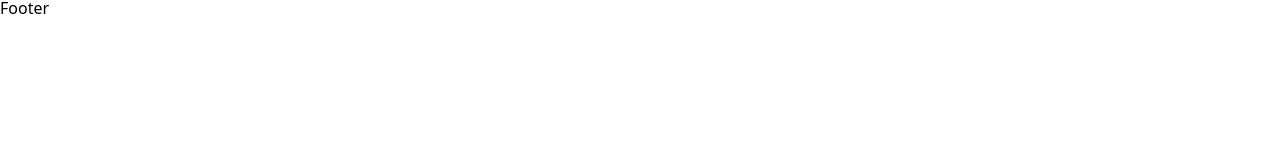
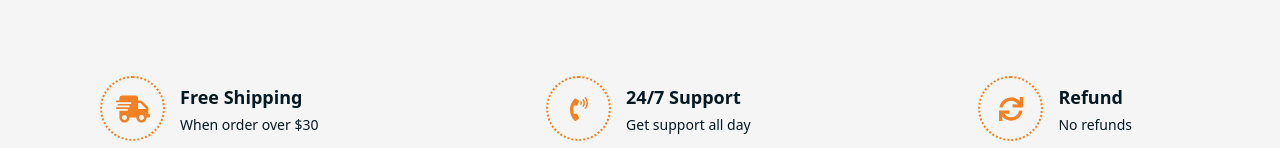
Before and after one commit to saroz-Xplore/router, a React (Vite) app: page / in a window 1280 px wide. Shown: the part 804-952 px from the top of the page. Before the commit the page ends 824 px from the top, so only its background shows below. Built offline with nearby package versions, Linux system fonts and the light colour scheme.

Commit message:
withServices

```diff
--- a/src/Layout/RootLayout.jsx
+++ b/src/Layout/RootLayout.jsx
@@ -9,6 +9,7 @@ const RootLayout = () => {
       <Header />
       <Outlet />
       <Footer />
+
     </>
   )
 }
--- a/src/Pages/Home.jsx
+++ b/src/Pages/Home.jsx
@@ -1,11 +1,15 @@
 import React from "react";
-import Banner from "../components/Banner";
+import Banner from "../components/Banner.jsx";
+import Services from "../components/Services.jsx";
+import Products from "../components/Products.jsx";
 
 const Home = () => {
 
     return (
         <div className="">
         <Banner />
+        <Services />
+        <Products />
         </div>
     )
 }
--- /dev/null
+++ b/src/components/Products.jsx
@@ -0,0 +1,9 @@
+import React from 'react'
+
+export const Products = () => {
+  return (
+    <div>Products</div>
+  )
+}
+
+export default Products
--- /dev/null
+++ b/src/components/Services.jsx
@@ -0,0 +1,42 @@
+import React from 'react'
+import { FaShippingFast, FaPhoneVolume, FaSync } from "react-icons/fa";
+
+const Services = () => {
+
+  const serviceData = [
+    {
+      icon: <FaShippingFast className='text-[34px]' />,
+      title: 'Free Shipping',
+      desc: 'When order over $30'
+    },
+    {
+      icon: <FaPhoneVolume className='text-[24px]' />,
+      title: '24/7 Support',
+      desc: 'Get support all day'
+    },
+    {
+      icon: <FaSync className='text-[24px]' />,
+      title: 'Refund',
+      desc: 'No refunds'
+    },
+  ]
+
+  return (
+    <div className='bg-[#f5f5f5] py-[80px]'>
+      <div className='flex flex-col sm:flex-row sm:flex-wrap items-center justify-between mycontainer gap-y-7 gap-x-4 '>
+        {serviceData.map((el, i) => (
+          <div className={`flex items-center ${i === 2 && "pr-12"}`}>
+            <div className='text-[#F28123] mr-[15px] border-2 border-[#F28123] border-dotted rounded-full size-[65px] flex items-center justify-center' >{el.icon}</div>
+            <div className='text-[#051922] space-y-1'>
+              <h3 className='text-lg font-bold '>{el.title}</h3>
+              <p className='text-sm font'>{el.desc}</p>
+            </div>
+          </div>
+        ))}
+      </div>
+
+    </div>
+  )
+}
+
+export default Services
--- a/src/index.css
+++ b/src/index.css
@@ -1 +1,7 @@
 @import "tailwindcss";
+
+@layer components {
+  .mycontainer {
+    @apply w-[1110px] px-[15px] mx-auto
+  }
+}
```
